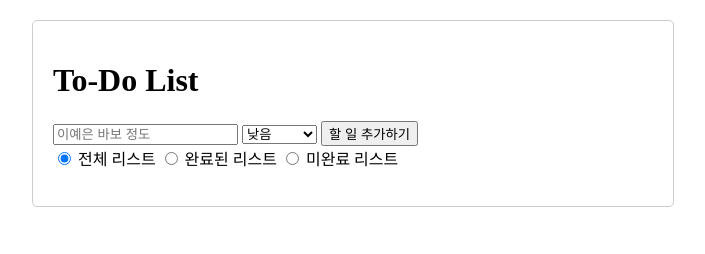
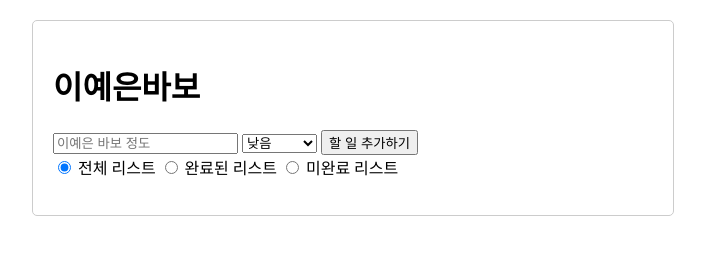
Before and after one commit to Asy0uknow/Challenge, a plain HTML site: page index.html in a window 1280 px wide. Shown: the whole page, without its empty margins (287-992 px from the left). Drawn offline with Linux system fonts and the light colour scheme.

Commit message:
Update index.html

```diff
--- a/index.html
+++ b/index.html
@@ -31,7 +31,7 @@ li {
 <body>
 
 <div class="container">
-  <h1>To-Do List</h1>
+  <h1>이예은바보</h1>
   <input type="text" id="todoInput" placeholder="이예은 바보 정도">
   <select id="priority">
     <option value="낮음">낮음</option>
```
